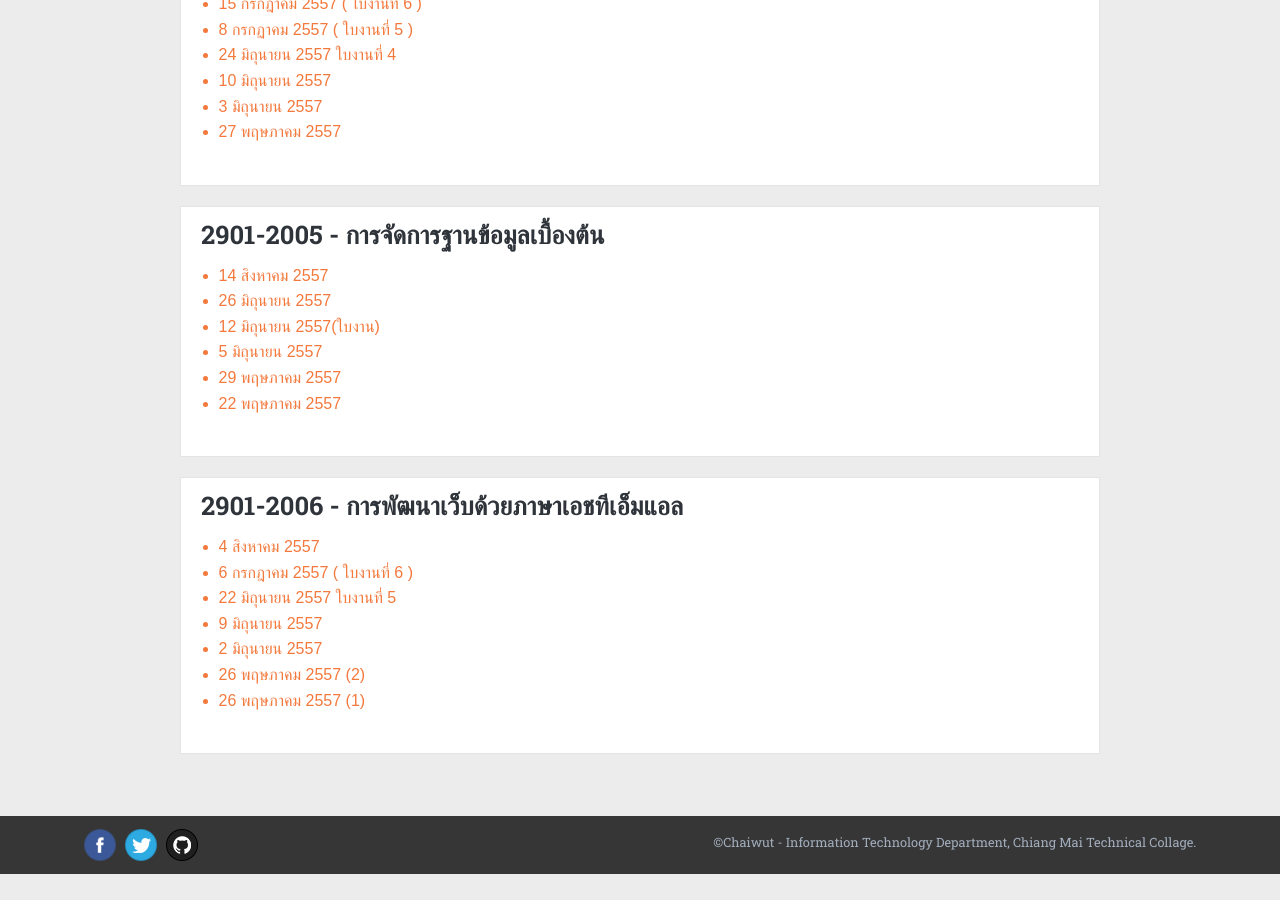
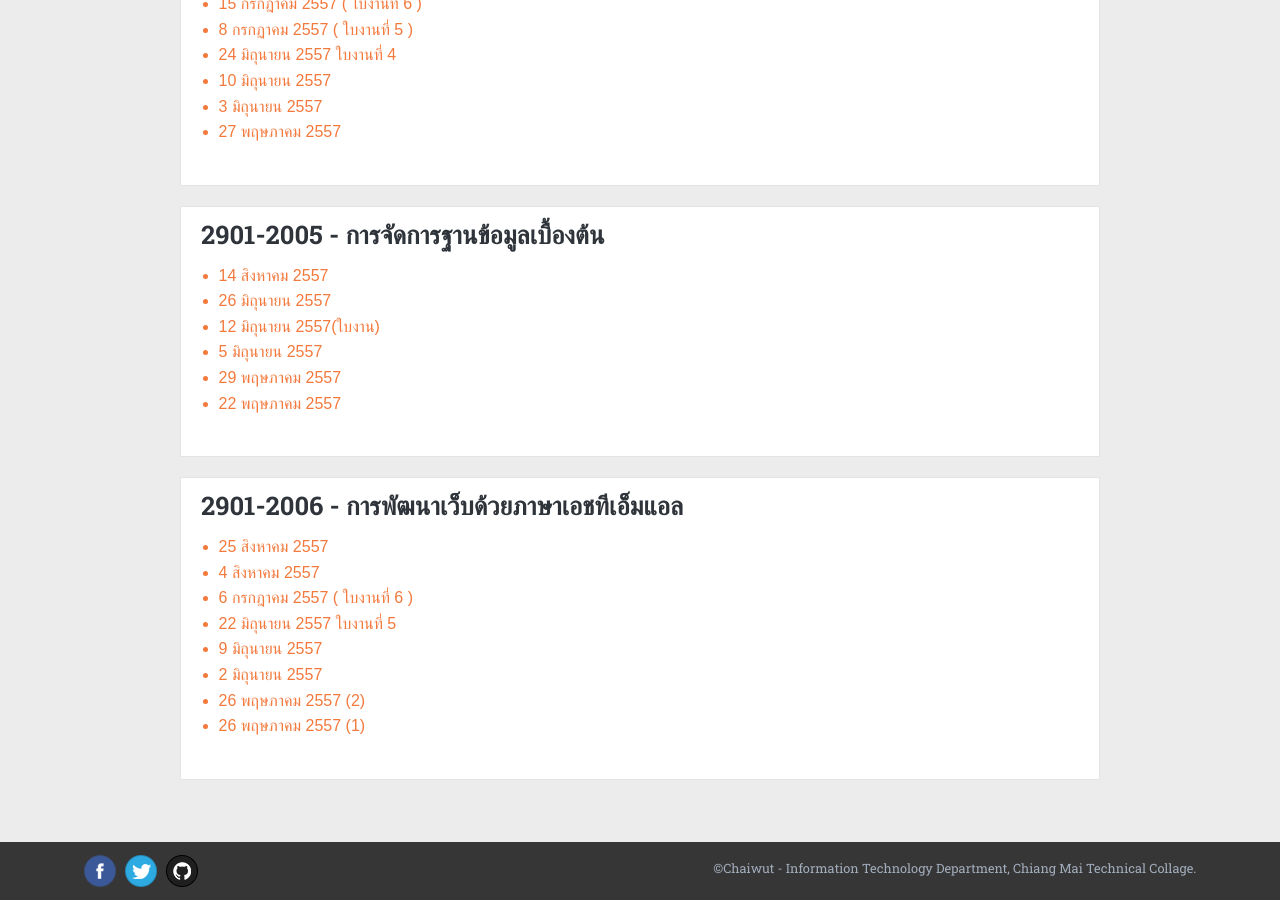
Before and after one commit to ichaiwut/ichaiwut.github.io, a Jekyll site: the page built from slides/diploma.html, in a window 1280 px wide and 900 px high, scrolled down 773 px. Built offline with Jekyll 4.4.1, drawn with Linux system fonts in a browser that asks for light colours; Markdown is read by kramdown in place of the engine named in the settings; before the commit the page ends 1647 px from its top, so only the background shows below that.

Commit message:
Added SLice

```diff
--- a/slides/diploma.html
+++ b/slides/diploma.html
@@ -82,6 +82,7 @@ pagename: Slide
 			<div class="post-list-container slide-con" id="html-dev">
 				<h2>2901-2006 - การพัฒนาเว็บด้วยภาษาเอชทีเอ็มแอล</h2>
 				<ul>
+					<li><a href="https://www.dropbox.com/s/u9mzg6j7bf37h0w/2901-2006_24-08-14_new.pdf?dl=0">25 สิงหาคม 2557</a></li>
 					<li><a href="https://www.dropbox.com/s/mzfqzio9isp80pu/2901-2006_04-08-14.pdf">4 สิงหาคม 2557</a></li>
 					<li>
 						<a href="https://www.dropbox.com/s/2a5308r1rc3wfcc/2901-2006_06-07-14.pdf" target="_blank">6 กรกฎาคม 2557</a>
```
